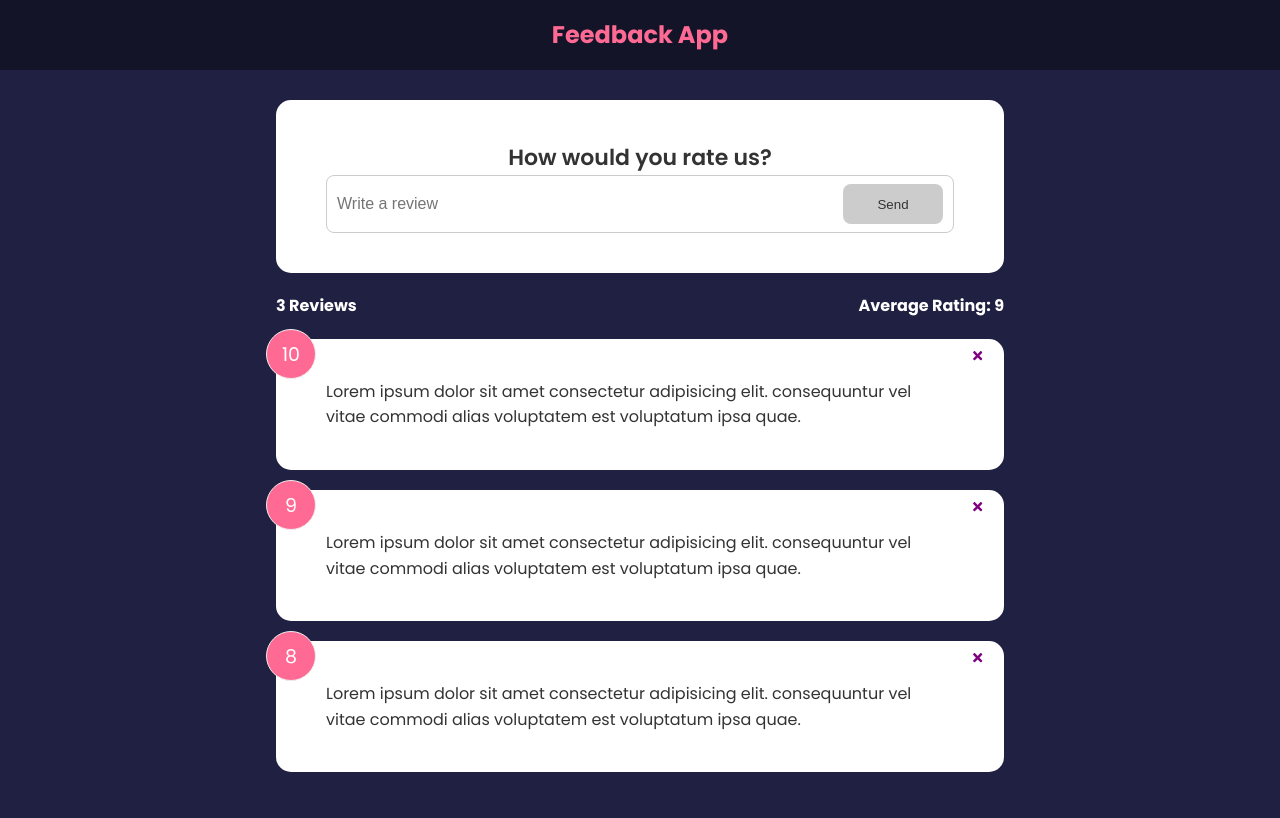
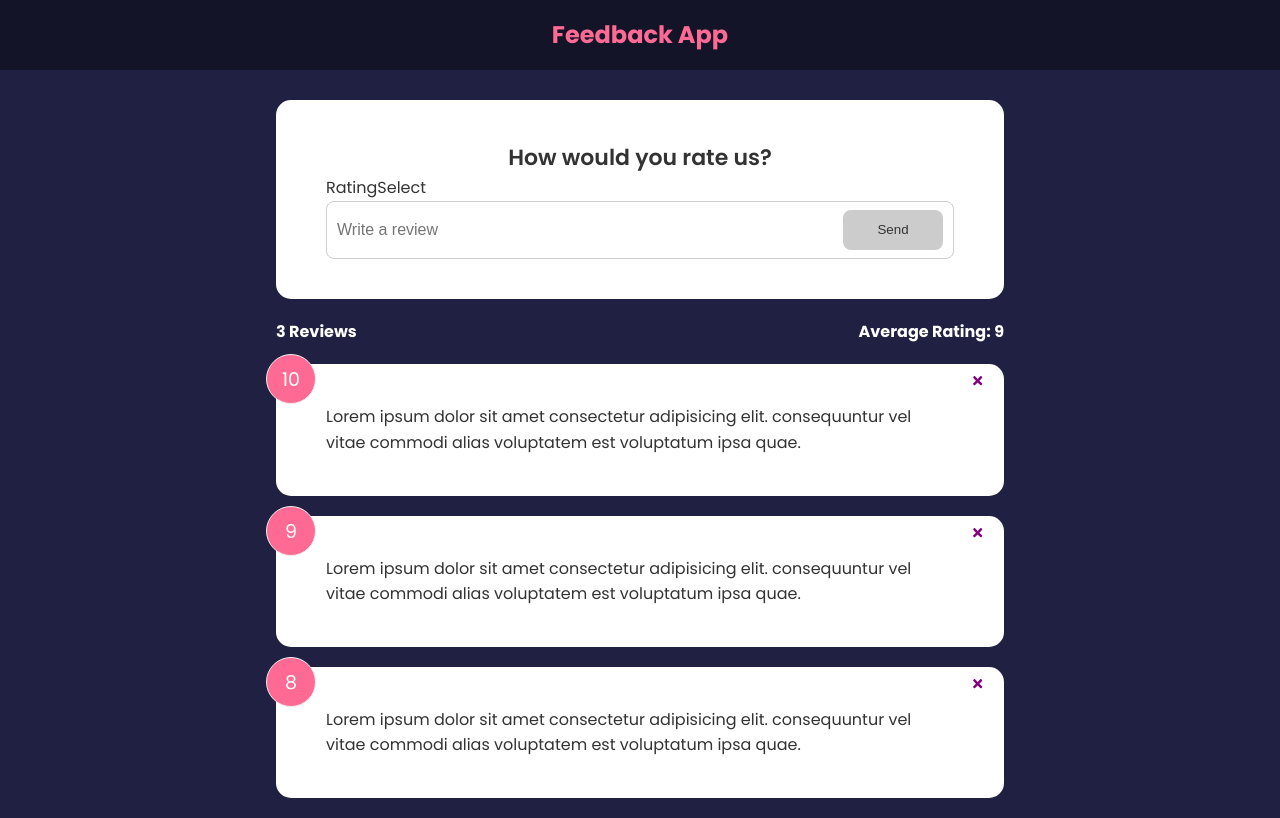
Before and after one commit to johnlundy94/feedback-app, a React (Create React App) app: page / in a window 1280 px wide. Built offline with nearby package versions, Linux system fonts and the light colour scheme; the HTML template or start-up script is replaced by a standard one.

Commit message:
Started Rating Select form

```diff
--- a/src/components/FeedbackForm.jsx
+++ b/src/components/FeedbackForm.jsx
@@ -1,10 +1,11 @@
 import { useState } from "react";
 import Card from "./shared/Card";
 import Button from "./shared/Button";
-import { isDisabled } from "@testing-library/user-event/dist/utils";
+import RatingSelect from "./RatingSelect";
 
 function FeedbackForm() {
   const [text, setText] = useState("");
+  const [rating, setRating] = useState(10);
   const [btnDisabled, setBtnDisabled] = useState(true);
   const [message, setMessage] = useState("");
 
@@ -27,6 +28,7 @@ function FeedbackForm() {
     <Card>
       <form>
         <h2>How would you rate us?</h2>
+        <RatingSelect />
         <div className="input-group">
           <input
             onChange={handleTextChange}
--- /dev/null
+++ b/src/components/RatingSelect.jsx
@@ -0,0 +1,5 @@
+function RatingSelect() {
+  return <div>RatingSelect</div>;
+}
+
+export default RatingSelect;
```
